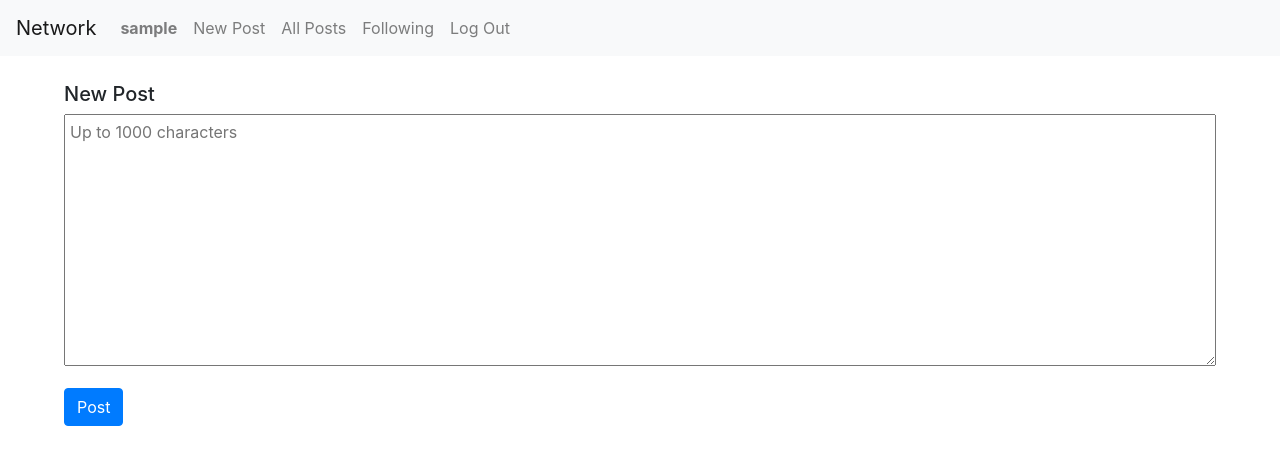
After one commit to MHKhan18/Online_Courses, a Django app: page /create in a window 1280 px wide. The commit adds this page. Shown: the top 465 px of the page. Run offline with Django 3.2, Linux system fonts and the light colour scheme; the visitor is signed in with stand-in values (Sample User, id 1); parts of the project's set-up code (start-up, migrations or seed data) failed here and were passed over; some libraries are stand-ins or nearby versions.

Commit message:
Finished New Post and All Posts

```diff
--- a/CS50-WebDev/Project-4/project4/network/models.py
+++ b/CS50-WebDev/Project-4/project4/network/models.py
@@ -1,6 +1,24 @@
 from django.contrib.auth.models import AbstractUser
 from django.db import models
+from django.utils import timezone
 
 
 class User(AbstractUser):
     pass
+
+class Post(models.Model):
+    author = models.ForeignKey(User , on_delete=models.CASCADE , related_name="submissions")
+    content = models.CharField(max_length=1000)
+    likes = models.IntegerField(default=0)
+    created = models.DateTimeField(auto_now_add=True)
+    updated = models.DateTimeField(auto_now=True)
+
+
+    def __str__(self):
+        return f'Author : {self.author.username}, \n \
+                Content : {self.content}, \n \
+                Likes: {self.likes}, \n \
+                Created At: {self.created}, \n \
+                Last Modified: {self.updated}'
+    class Meta:
+        ordering = ['-created']
--- a/CS50-WebDev/Project-4/project4/network/static/network/styles.css
+++ b/CS50-WebDev/Project-4/project4/network/static/network/styles.css
@@ -0,0 +1,14 @@
+.body{
+    margin : 2% 5% 5% 5%;
+}
+
+textarea{
+    width: 100%;
+    padding: 5px;
+}
+
+.post-container{
+    border: thin solid grey;
+    margin-bottom: 10px;
+    padding: 5px;
+}
--- /dev/null
+++ b/CS50-WebDev/Project-4/project4/network/templates/network/create.html
@@ -0,0 +1,15 @@
+{% extends "network/layout.html" %}
+
+{% block body %}
+
+    <div>
+        <h5>New Post</h5>
+
+        <form action="{% url 'create' %}" method="post">
+            {% csrf_token %}
+            {{ form.as_p }}
+            <input class="btn btn-primary" type="submit" value="Post">
+        </form>
+    </div>
+
+{% endblock %}
--- a/CS50-WebDev/Project-4/project4/network/templates/network/layout.html
+++ b/CS50-WebDev/Project-4/project4/network/templates/network/layout.html
@@ -17,6 +17,9 @@
                 {% if user.is_authenticated %}
                     <li class="nav-item">
                         <a class="nav-link" href="#"><strong>{{ user.username }}</strong></a>
+                    </li>
+                    <li class="nav-item">
+                        <a class="nav-link" href="{% url 'create' %}">New Post</a>
                     </li>
                 {% endif %}
                 <li class="nav-item">
--- a/CS50-WebDev/Project-4/project4/network/urls.py
+++ b/CS50-WebDev/Project-4/project4/network/urls.py
@@ -7,5 +7,8 @@ urlpatterns = [
     path("", views.index, name="index"),
     path("login", views.login_view, name="login"),
     path("logout", views.logout_view, name="logout"),
-    path("register", views.register, name="register")
+    path("register", views.register, name="register"),
+
+    path("create", views.create_post, name="create"),
+
 ]
--- a/CS50-WebDev/Project-4/project4/network/views.py
+++ b/CS50-WebDev/Project-4/project4/network/views.py
@@ -1,14 +1,22 @@
 from django.contrib.auth import authenticate, login, logout
 from django.db import IntegrityError
-from django.http import HttpResponse, HttpResponseRedirect
+from django.http import HttpResponse, HttpResponseRedirect , HttpResponseServerError
 from django.shortcuts import render
 from django.urls import reverse
+from django import forms
+from django.contrib.auth.decorators import login_required
 
-from .models import User
+from .models import User , Post
 
 
+class NewPostForm(forms.Form):
+    content = forms.CharField(label="" ,  max_length = 1000 , widget = forms.Textarea(attrs={'placeholder': 'Up to 1000 characters'}))
+
 def index(request):
-    return render(request, "network/index.html")
+    posts = Post.objects.all()
+    return render(request, "network/index.html" , {
+        "posts" : posts,
+    })
 
 
 def login_view(request):
@@ -38,12 +46,12 @@ def logout_view(request):
 
 def register(request):
     if request.method == "POST":
-        username = request.POST["username"]
-        email = request.POST["email"]
+        username = request.POST.get("username")
+        email = request.POST.get("email")
 
         # Ensure password matches confirmation
-        password = request.POST["password"]
-        confirmation = request.POST["confirmation"]
+        password = request.POST.get("password")
+        confirmation = request.POST.get("confirmation")
         if password != confirmation:
             return render(request, "network/register.html", {
                 "message": "Passwords must match."
@@ -61,3 +69,25 @@ def register(request):
         return HttpResponseRedirect(reverse("index"))
     else:
         return render(request, "network/register.html")
+
+@login_required(login_url='/login')
+def create_post(request):
+
+    if request.method == "POST":
+        form = NewPostForm(request.POST)
+
+        if form.is_valid():
+            author = request.user
+            content = form.cleaned_data['content']
+            try:
+                post = Post(author=author , content=content)
+                post.save()
+
+            except Exception as e:
+                print(str(e))
+                return HttpResponseServerError()
+            return HttpResponseRedirect(reverse("index"))
+    else:
+        return render(request , "network/create.html" , {
+            "form" : NewPostForm()
+        })
```
Also changed, not shown: CS50-WebDev/Project-4/project4/network/templates/network/index.html (+10 -1 lines), CS50-WebDev/Project-4/project4/network/migrations/0001_initial.py (added), CS50-WebDev/Project-4/project4/network/migrations/0002_auto_20201228_2313.py (added), CS50-WebDev/Project-4/project4/network/migrations/__init__.py (added).
